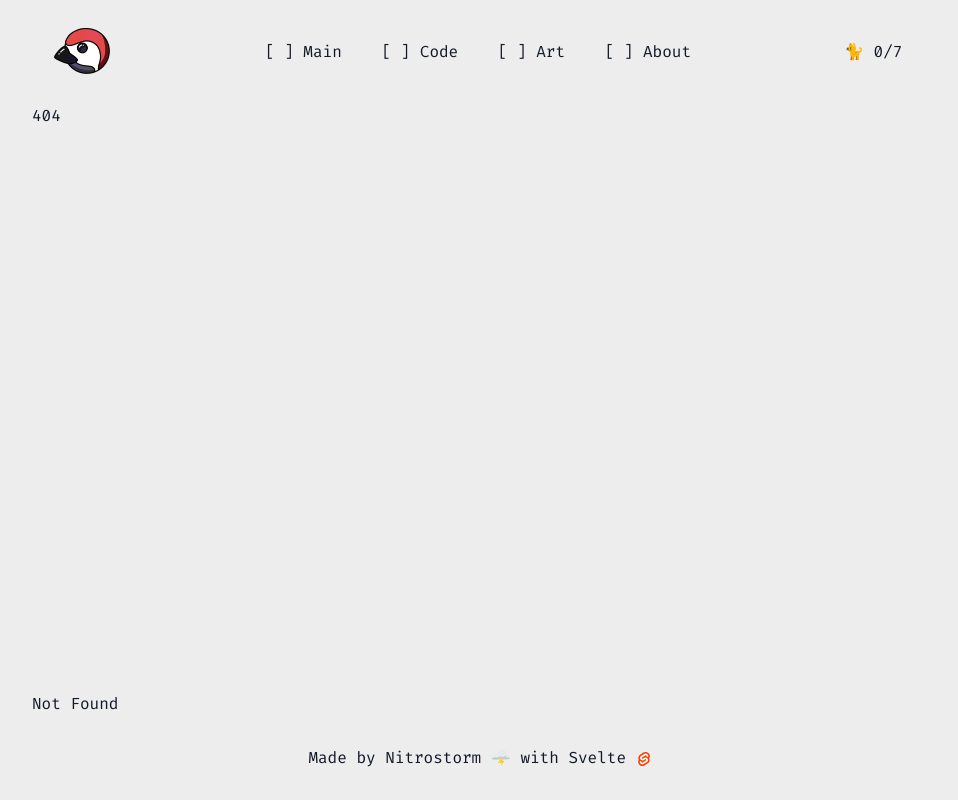
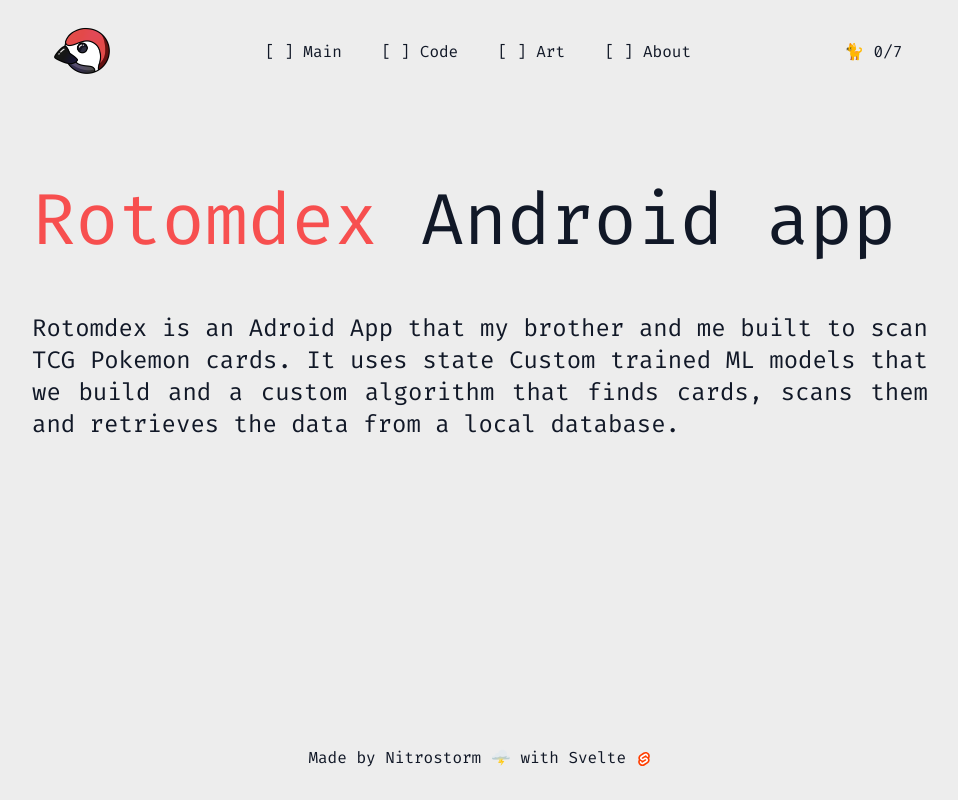
Before and after one commit to nitrostormbcn/portfolio-svelte, a SvelteKit app: page /code/rotomdex in a window 1280 px wide. Before the commit this address had no page. Shown: the whole page, without its empty margins (160-1118 px from the left). Built offline with nearby package versions, Linux system fonts and the light colour scheme.

Commit message:
Postion cat at the bottom

```diff
--- a/src/routes/+layout.svelte
+++ b/src/routes/+layout.svelte
@@ -7,7 +7,7 @@
 	let { children } = $props();
 </script>
 
-<div class="page justify-center">
+<div class="page relative justify-center">
 	<NavBar />
 	{@render children()}
 	<Footer />
--- a/src/routes/code/+page.svelte
+++ b/src/routes/code/+page.svelte
@@ -13,8 +13,7 @@
 			description: 'Scanner and search for Pokemon cards',
 			logo: 'Android',
 			pathdir: 'rotomdex'
-		},
-		{ title: 'Article 3', description: 'Description 3', logo: 'Other', pathdir: 'portfolio' }
+		}
 	];
 </script>
 
--- /dev/null
+++ b/src/routes/code/rotomdex/+page.svelte
@@ -0,0 +1,13 @@
+<script>
+</script>
+
+<div class="mt-10 mb-auto flex w-4xl flex-col items-stretch">
+	<h1 class="mt-10 mb-10 text-7xl">
+		<span style="color: var(--color-primary);">Rotomdex</span> Android app
+	</h1>
+	<p class="my-4 text-justify text-2xl">
+		Rotomdex is an Adroid App that my brother and me built to scan TCG Pokemon cards. It uses state
+		Custom trained ML models that we build and a custom algorithm that finds cards, scans them and
+		retrieves the data from a local database.
+	</p>
+</div>
```
